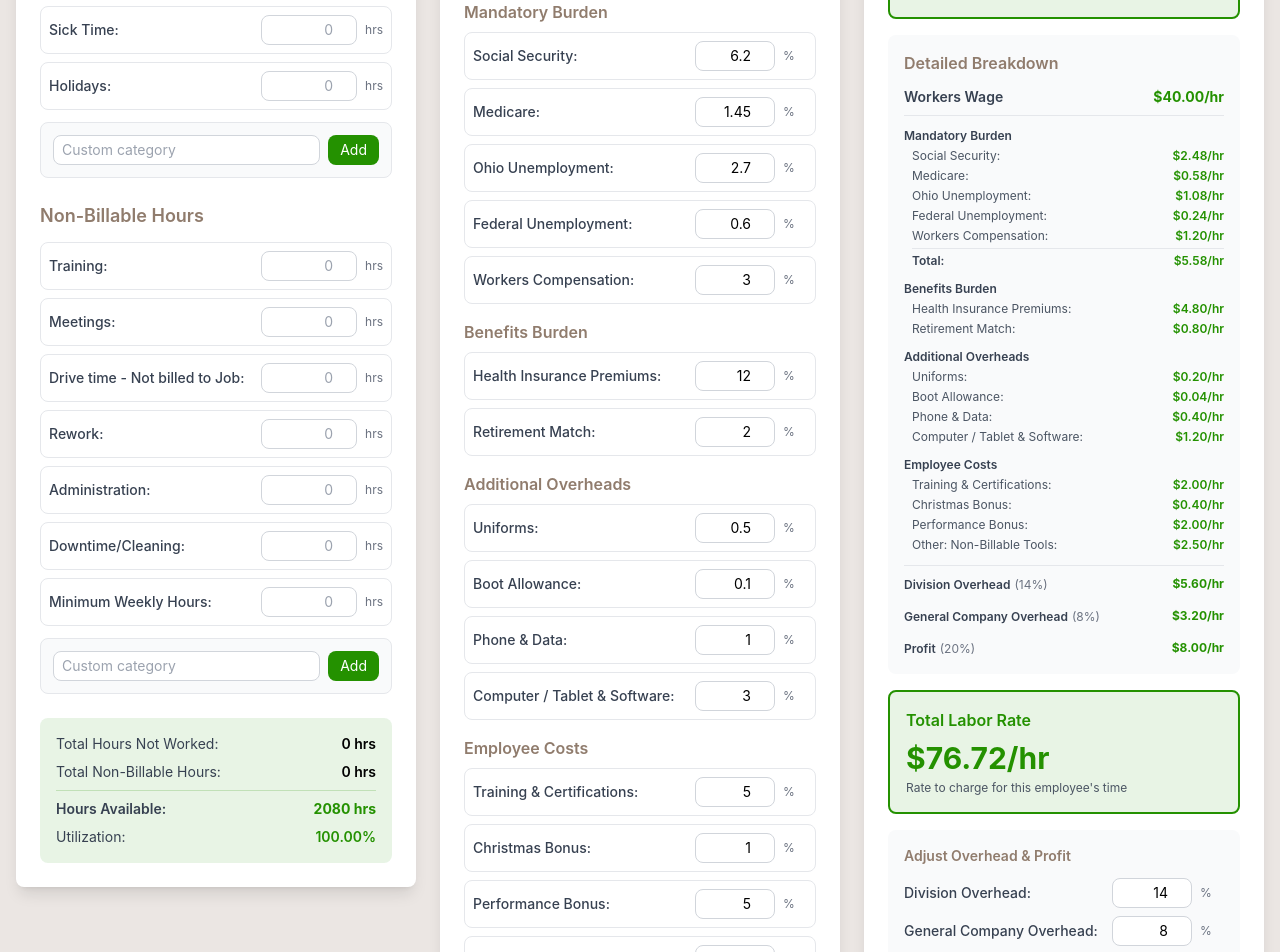
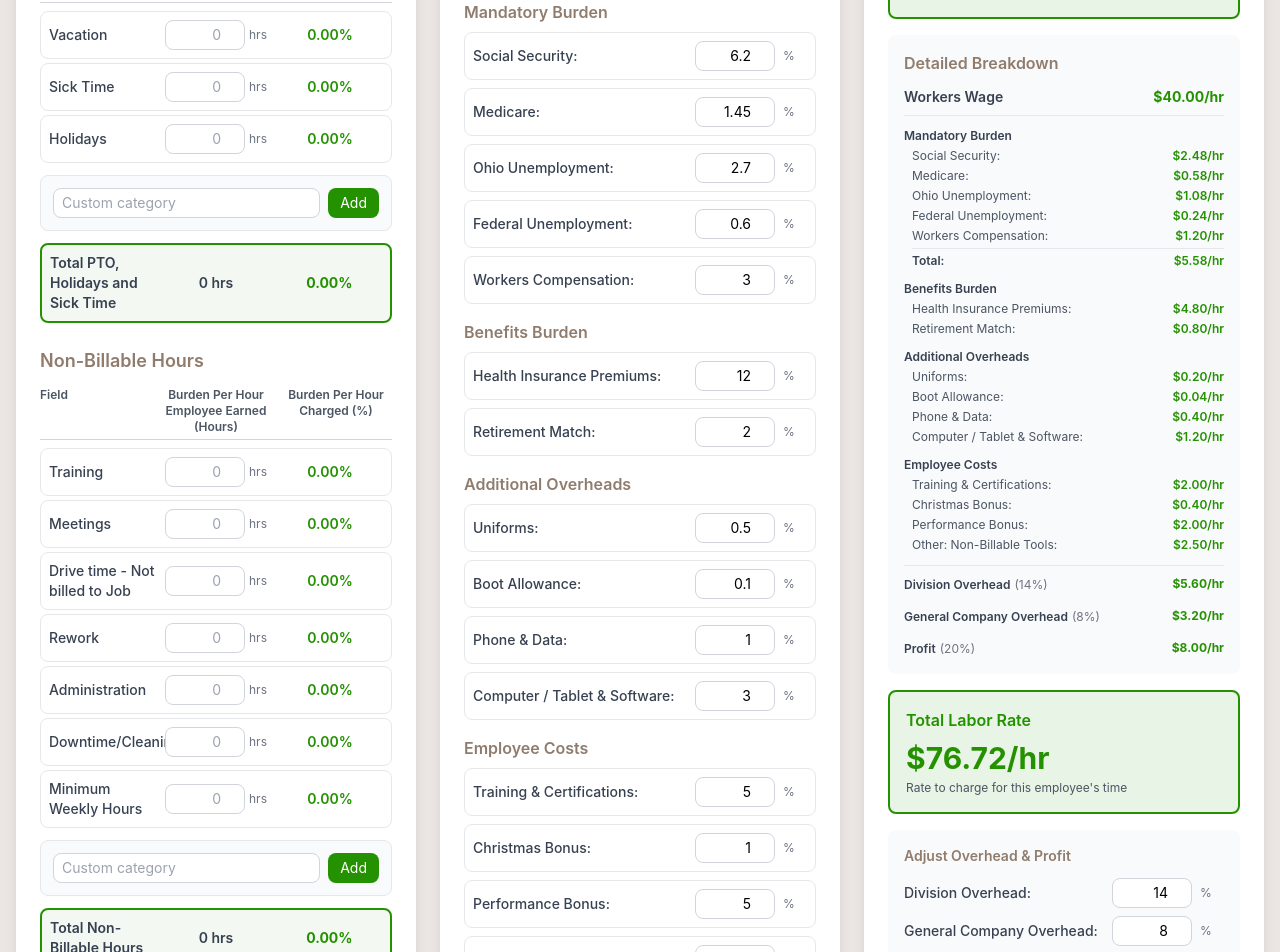
Before and after one commit to KayFernPR/Time-Material-Calculator, a React (Vite) app: page / in a window 1280 px wide. Shown: the part 360-1312 px from the top of the page. Built offline with nearby package versions, Linux system fonts and the light colour scheme.

Commit message:
Reorganize Step 1 to show calculated percentages beside hours inputs in table layout

```diff
--- a/src/components/LaborRateCalculator.jsx
+++ b/src/components/LaborRateCalculator.jsx
@@ -84,11 +84,30 @@ function LaborRateCalculator() {
 
   // Calculations
   const calculations = useMemo(() => {
-    // Step 1 calculations
+    // Step 1 calculations - Individual field percentages
+    const hoursNotWorkedPercentages = Object.fromEntries(
+      Object.entries(hoursNotWorked).map(([id, hours]) => [
+        id,
+        PAID_CAPACITY > 0 ? ((parseFloat(hours) || 0) / PAID_CAPACITY) * 100 : 0
+      ])
+    )
+
+    const nonBillableHoursPercentages = Object.fromEntries(
+      Object.entries(nonBillableHours).map(([id, hours]) => [
+        id,
+        PAID_CAPACITY > 0 ? ((parseFloat(hours) || 0) / PAID_CAPACITY) * 100 : 0
+      ])
+    )
+
+    // Step 1 calculations - Totals
     const totalHoursNotWorked = Object.values(hoursNotWorked).reduce((sum, val) => sum + (parseFloat(val) || 0), 0)
     const totalNonBillableHours = Object.values(nonBillableHours).reduce((sum, val) => sum + (parseFloat(val) || 0), 0)
     const totalHoursAvailable = PAID_CAPACITY - totalHoursNotWorked - totalNonBillableHours
     const utilizationPercent = totalHoursAvailable / PAID_CAPACITY
+
+    // Total percentages
+    const totalHoursNotWorkedPercent = PAID_CAPACITY > 0 ? (totalHoursNotWorked / PAID_CAPACITY) * 100 : 0
+    const totalNonBillableHoursPercent = PAID_CAPACITY > 0 ? (totalNonBillableHours / PAID_CAPACITY) * 100 : 0
 
     // Step 2 calculations - Workers Wage Charged is the key rate
     const workersWageCharged = utilizationPercent > 0 ? workersWage / utilizationPercent : 0
@@ -153,9 +172,13 @@ function LaborRateCalculator() {
                           profitCharged
 
     return {
+      hoursNotWorkedPercentages,
+      nonBillableHoursPercentages,
       totalHoursNotWorked,
       totalNonBillableHours,
       totalHoursAvailable,
+      totalHoursNotWorkedPercent,
+      totalNonBillableHoursPercent,
       utilizationPercent,
       workersWageCharged,
       mandatoryBurdenCharged,
@@ -236,13 +259,24 @@ function LaborRateCalculator() {
                 <h3 className="text-lg font-semibold text-neutral mb-3">
                   Hours Not Worked
                 </h3>
-                <div className="space-y-2">
-                  {allHoursNotWorkedOptions.map(option => (
-                    <div key={option.id} className="flex items-center justify-between p-2 border border-gray-200 rounded-lg">
-                      <label className="text-gray-700 text-sm font-medium flex-1">
-                        {option.label}:
+
+                {/* Table Header */}
+                <div className="grid grid-cols-3 gap-2 mb-2 text-xs font-semibold text-gray-600 border-b border-gray-300 pb-1">
+                  <div>Field</div>
+                  <div className="text-center">Burden Per Hour Employee Earned (Hours)</div>
+                  <div className="text-center">Burden Per Hour Charged (%)</div>
+                </div>
+
+                <div className="space-y-1">
+                  {allHoursNotWorkedOptions.map(option => {
+                    const hours = parseFloat(hoursNotWorked[option.id]) || 0
+                    const percent = calculations.hoursNotWorkedPercentages[option.id] || 0
+                    return (
+                      <div key={option.id} className="grid grid-cols-3 gap-2 items-center p-2 border border-gray-200 rounded-lg hover:bg-gray-50">
+                        <label className="text-gray-700 text-sm font-medium">
+                          {option.label}
                         </label>
-                      <div className="flex items-center gap-2">
+                        <div className="flex items-center justify-center gap-1">
                           <input
                             type="number"
                             step="1"
@@ -251,13 +285,17 @@ function LaborRateCalculator() {
                               ...prev,
                               [option.id]: e.target.value
                             }))}
-                          className="w-24 px-2 py-1 border border-gray-300 rounded-lg focus:outline-none focus:ring-2 focus:ring-primary text-right text-sm"
+                            className="w-20 px-2 py-1 border border-gray-300 rounded-lg focus:outline-none focus:ring-2 focus:ring-primary text-right text-sm"
                             placeholder="0"
                           />
                           <span className="text-gray-500 text-xs">hrs</span>
                         </div>
+                        <div className="text-center text-sm font-semibold text-primary">
+                          {percent.toFixed(2)}%
                         </div>
-                  ))}
+                      </div>
+                    )
+                  })}
                 </div>
 
                 {/* Add Custom Hours Not Worked */}
@@ -279,6 +317,17 @@ function LaborRateCalculator() {
                     </button>
                   </div>
                 </div>
+
+                {/* Total PTO, Holidays and Sick Time */}
+                <div className="mt-3 grid grid-cols-3 gap-2 items-center p-2 border-2 border-primary rounded-lg bg-primary/5">
+                  <div className="text-gray-700 text-sm font-semibold">Total PTO, Holidays and Sick Time</div>
+                  <div className="text-center text-sm font-semibold text-gray-700">
+                    {calculations.totalHoursNotWorked} hrs
+                  </div>
+                  <div className="text-center text-sm font-bold text-primary">
+                    {calculations.totalHoursNotWorkedPercent.toFixed(2)}%
+                  </div>
+                </div>
               </div>
 
               {/* Non-Billable Hours */}
@@ -286,13 +335,24 @@ function LaborRateCalculator() {
                 <h3 className="text-lg font-semibold text-neutral mb-3">
                   Non-Billable Hours
                 </h3>
-                <div className="space-y-2">
-                  {allNonBillableOptions.map(option => (
-                    <div key={option.id} className="flex items-center justify-between p-2 border border-gray-200 rounded-lg">
-                      <label className="text-gray-700 text-sm font-medium flex-1">
-                        {option.label}:
+
+                {/* Table Header */}
+                <div className="grid grid-cols-3 gap-2 mb-2 text-xs font-semibold text-gray-600 border-b border-gray-300 pb-1">
+                  <div>Field</div>
+                  <div className="text-center">Burden Per Hour Employee Earned (Hours)</div>
+                  <div className="text-center">Burden Per Hour Charged (%)</div>
+                </div>
+
+                <div className="space-y-1">
+                  {allNonBillableOptions.map(option => {
+                    const hours = parseFloat(nonBillableHours[option.id]) || 0
+                    const percent = calculations.nonBillableHoursPercentages[option.id] || 0
+                    return (
+                      <div key={option.id} className="grid grid-cols-3 gap-2 items-center p-2 border border-gray-200 rounded-lg hover:bg-gray-50">
+                        <label className="text-gray-700 text-sm font-medium">
+                          {option.label}
                         </label>
-                      <div className="flex items-center gap-2">
+                        <div className="flex items-center justify-center gap-1">
                           <input
                             type="number"
                             step="1"
@@ -301,13 +361,17 @@ function LaborRateCalculator() {
                               ...prev,
                               [option.id]: e.target.value
                             }))}
-                          className="w-24 px-2 py-1 border border-gray-300 rounded-lg focus:outline-none focus:ring-2 focus:ring-primary text-right text-sm"
+                            className="w-20 px-2 py-1 border border-gray-300 rounded-lg focus:outline-none focus:ring-2 focus:ring-primary text-right text-sm"
                             placeholder="0"
                           />
                           <span className="text-gray-500 text-xs">hrs</span>
                         </div>
+                        <div className="text-center text-sm font-semibold text-primary">
+                          {percent.toFixed(2)}%
                         </div>
-                  ))}
+                      </div>
+                    )
+                  })}
                 </div>
 
                 {/* Add Custom Non-Billable */}
@@ -329,26 +393,28 @@ function LaborRateCalculator() {
                     </button>
                   </div>
                 </div>
+
+                {/* Total Non-Billable Hours */}
+                <div className="mt-3 grid grid-cols-3 gap-2 items-center p-2 border-2 border-primary rounded-lg bg-primary/5">
+                  <div className="text-gray-700 text-sm font-semibold">Total Non-Billable Hours</div>
+                  <div className="text-center text-sm font-semibold text-gray-700">
+                    {calculations.totalNonBillableHours} hrs
+                  </div>
+                  <div className="text-center text-sm font-bold text-primary">
+                    {calculations.totalNonBillableHoursPercent.toFixed(2)}%
+                  </div>
+                </div>
               </div>
 
-              {/* Summary */}
-              <div className="p-4 bg-primary/10 rounded-lg">
-                <div className="space-y-2 text-sm">
-                  <div className="flex justify-between">
-                    <span className="text-gray-700">Total Hours Not Worked:</span>
-                    <span className="font-semibold">{calculations.totalHoursNotWorked} hrs</span>
+              {/* Total Hours Available For Work */}
+              <div className="p-4 bg-primary/10 rounded-lg border-2 border-primary">
+                <div className="grid grid-cols-3 gap-2 items-center">
+                  <div className="text-gray-700 text-sm font-bold">Total Hours Available For Work</div>
+                  <div className="text-center text-sm font-bold text-gray-700">
+                    {calculations.totalHoursAvailable.toFixed(0)} hrs
                   </div>
-                  <div className="flex justify-between">
-                    <span className="text-gray-700">Total Non-Billable Hours:</span>
-                    <span className="font-semibold">{calculations.totalNonBillableHours} hrs</span>
-                  </div>
-                  <div className="flex justify-between border-t border-primary/20 pt-2 mt-2">
-                    <span className="font-semibold text-gray-700">Hours Available:</span>
-                    <span className="font-bold text-primary">{calculations.totalHoursAvailable.toFixed(0)} hrs</span>
-                  </div>
-                  <div className="flex justify-between">
-                    <span className="text-gray-700">Utilization:</span>
-                    <span className="font-semibold text-primary">{(calculations.utilizationPercent * 100).toFixed(2)}%</span>
+                  <div className="text-center text-sm font-bold text-primary">
+                    {(calculations.utilizationPercent * 100).toFixed(2)}%
                   </div>
                 </div>
               </div>
```
Lines whose indentation alone changed are shown as unchanged.
